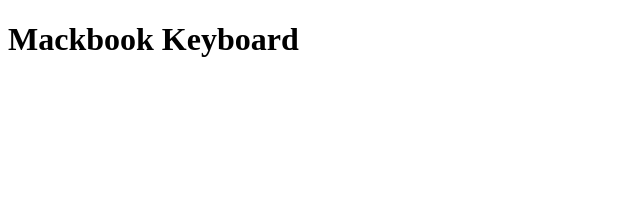
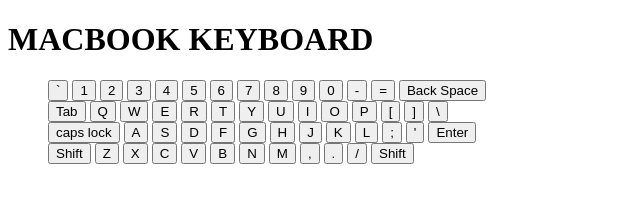
Before and after one commit to Mehdi84329/CSS, a plain HTML site: page index.html in a window 1280 px wide. Shown: the whole page, without its empty margins (0-640 px from the left). Drawn offline with Linux system fonts and the light colour scheme.

Commit message:
update html file

```diff
--- a/index.html
+++ b/index.html
@@ -4,10 +4,26 @@
     <meta charset="UTF-8">
     <meta name="viewport" content="width=device-width, initial-scale=1.0">
     <title>Document</title>
+    <link rel="stylesheet" href="Style.css">
 </head>
-<body>
-    <h1>Mackbook Keyboard</h1>
+ <body>
+
+    <div>
+        <h1 draggable="true">MACBOOK KEYBOARD</h1>
+            <ul>
+                <button>`</button> <button>1</button> <button>2</button> <button>3</button> <button>4</button> <button>5</button> <button>6</button> <button>7</button> <button>8</button> <button>9</button> <button>0</button> <button>-</button> <button>=</button> <button>Back Space</button>
+                <br>
+                <button>Tab</button> <button>Q</button> <button>W</button> <button>E</button> <button>R</button> <button>T</button> <button>Y</button> <button>U</button> <button>I</button> <button>O</button> <button>P</button> <button>[</button> <button>]</button> <button>\</button>
+                <br>
+                <button>caps lock</button> <button>A</button> <button>S</button> <button>D</button> <button>F</button> <button>G</button> <button>H</button> <button>J</button> <button>K</button> <button>L</button> <button>;</button> <button>'</button> <button>Enter</button>
+                <br>
+                <button>Shift</button> <button>Z</button> <button>X</button> <button>C</button> <button>V</button> <button>B</button> <button>N</button> <button>M</button> <button>,</button> <button>.</button> <button>/</button> <button>Shift</button>
 
 
+
+
+            </ul>
+
+    </div>
 </body>
 </html>
```
